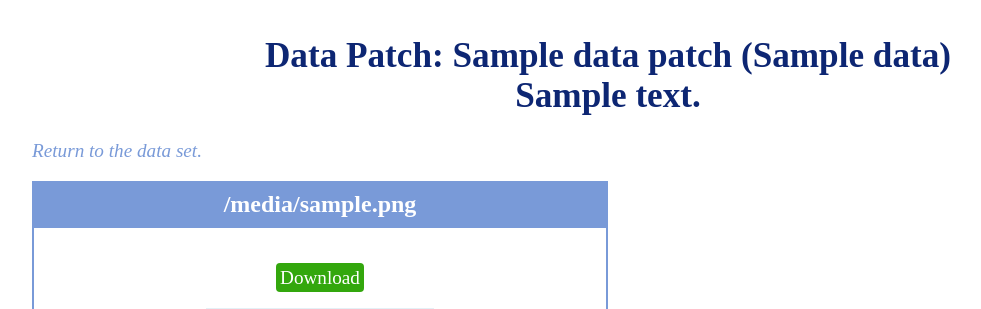
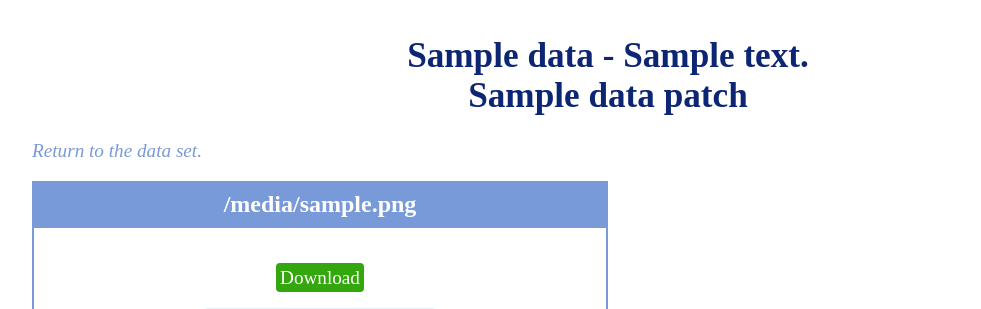
Before and after one commit to PrefLib/PrefLib-Django, a Django app: template preflibApp/templates/preflib/datapatch.html in a window 1280 px wide. Shown: the part 167-476 px from the top of the page, without its empty margins (32-1013 px from the left). Run offline with Django 3.2, Linux system fonts and the light colour scheme; the template is opened without the code that fills it: most values are stand-ins (such as "Sample title", 1, 10 or a date in 2020).

Commit message:
Name of the dataset in datapatch page

```diff
--- a/preflibApp/templates/preflib/datapatch.html
+++ b/preflibApp/templates/preflib/datapatch.html
@@ -13,7 +13,7 @@
 
 <div class="content">
 
-<h1>Data Patch: {{ dataPatch.name }} ({{ dataPatch.dataSet.name }}) <br> {{ dataPatch.description }}</h1>
+<h1>{{ dataPatch.dataSet.name }} - {{ dataPatch.description }} <br> {{ dataPatch.name }}</h1>
 
 <p><a href="{% url 'preflibapp:dataset' dataSet.category dataSet.seriesNumber %}">Return to the data set.</a></p>
 
```
